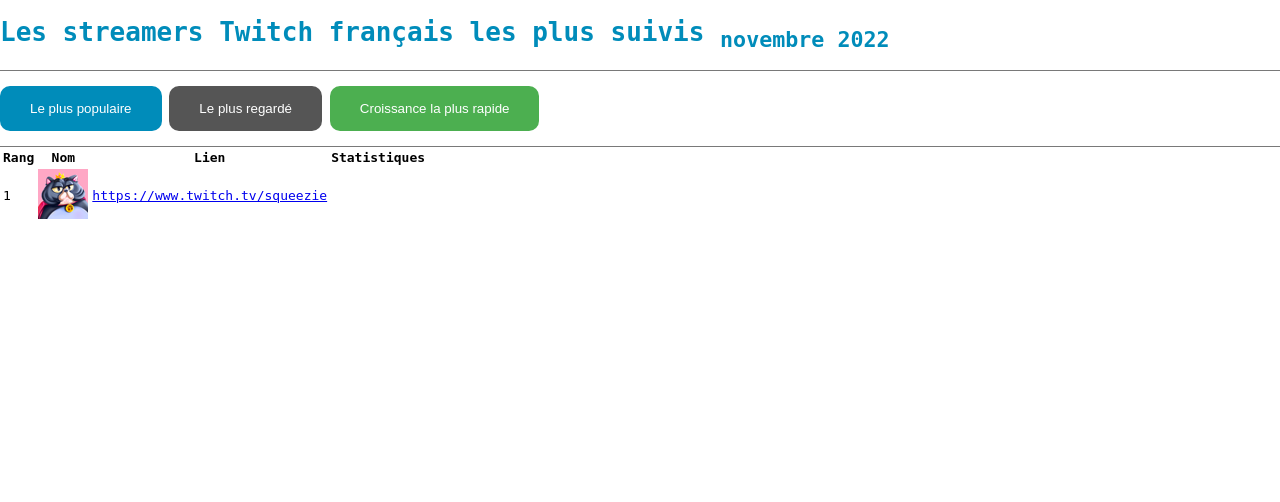
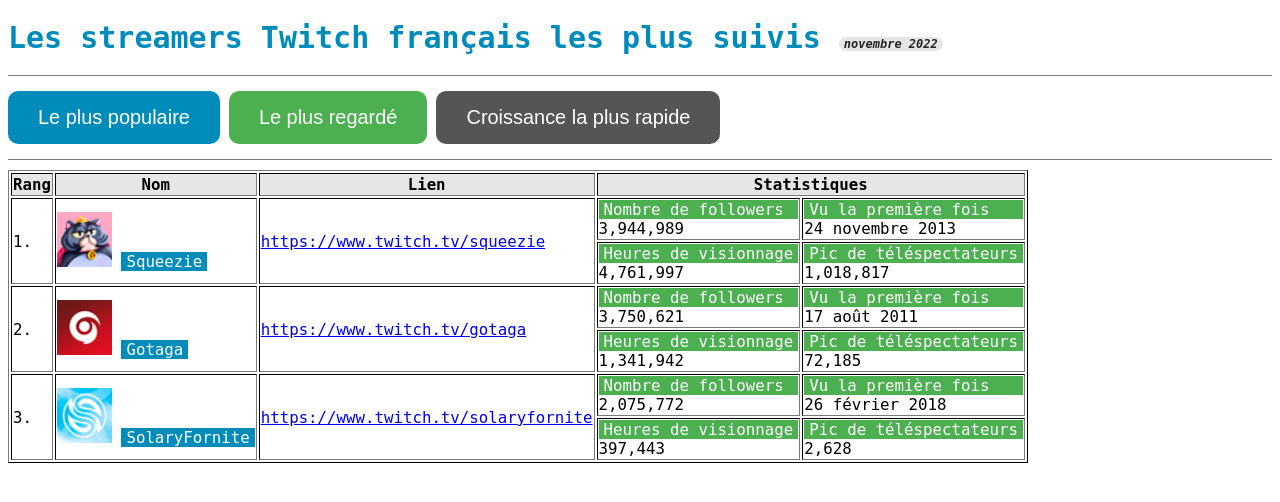
Before and after one commit to flex-57/CDA_2409_FG, a PHP site: page /pages/twitch.html in a window 1280 px wide. Shown: the top 502 px of the page. Run offline with PHP 8.4, Linux system fonts and the light colour scheme.

Commit message:
twitch fini

```diff
--- a/Web/mini_pages/assets/css/twitch.css
+++ b/Web/mini_pages/assets/css/twitch.css
@@ -2,12 +2,16 @@
     --blue: #008cba;
     --gray: #555;
     --green: #4caf50;
+    --blue-hover: #008cbad8;
+    --gray-hover: #555555d8;
+    --green-hover: #4caf50d8;
+    --black: #252525;
+    --light-gray : #e6e6e6;
 }
 
 body{
-    margin: 0;
-    padding: 0;
     font-family: monospace;
+    font-size: 15px;
 }
 
 h1 {
@@ -15,9 +19,10 @@ h1 {
 }
 
 nav {
-    border-top: 1px outset #252525;
-    border-bottom: 1px inset #252525;
+    border-top: 1px outset var(--black);
+    border-bottom: 1px inset var(--black);
     padding: 15px 0;
+    margin: 10px 0;
 }
 
 .btn {
@@ -25,6 +30,20 @@ nav {
     padding: 15px 30px;
     border-radius: 10px;
     color: #fff;
+    font-size: 1.33em;
+    cursor: pointer;
+}
+
+.badge {
+    padding: 0 5px;
+    color: #fff;
+}
+
+.badge-gray {
+    background-color: var(--light-gray);
+    color: var(--black);
+    font-size: .4em;
+    border-radius: 10px;
 }
 
 .btn-blue {
@@ -38,3 +57,36 @@ nav {
 .btn-green {
     background-color: var(--green);
 }
+
+nav .btn-blue:hover {
+    background-color: var(--blue-hover);
+}
+
+nav .btn-gray:hover {
+    background-color: var(--gray-hover);
+}
+
+nav .btn-green:hover {
+    background-color: var(--green-hover);
+}
+
+table {
+    border: 1px outset var(--black);
+    font-size: 1.05em;
+}
+
+tr, th, td {
+    border: 1px inset var(--black);
+}
+
+th {
+    background-color: var(--light-gray);
+}
+
+td .btn-green {
+    display: block;
+}
+
+table img {
+    width: 55px;
+}
--- a/Web/mini_pages/pages/twitch.html
+++ b/Web/mini_pages/pages/twitch.html
@@ -8,12 +8,12 @@
 </head>
 <body>
     <header>
-        <h1>Les streamers Twitch français les plus suivis <sub>novembre 2022</sub></h1>
+        <h1>Les streamers Twitch français les plus suivis <span class="badge badge-gray"><i>novembre 2022</i></span></h1>
     </header>
     <nav>
         <button class="btn btn-blue">Le plus populaire</button>
-        <button class="btn btn-gray">Le plus regardé</button>
-        <button class="btn btn-green">Croissance la plus rapide</button>
+        <button class="btn btn-green">Le plus regardé</button>
+        <button class="btn btn-gray">Croissance la plus rapide</button>
     </nav>
     <main>
         <table>
@@ -21,13 +21,91 @@
                 <th>Rang</th>
                 <th>Nom</th>
                 <th>Lien</th>
-                <th>Statistiques</th>
+                <th colspan="2">Statistiques</th>
+            </tr>
+
+            <tr>
+                <td rowspan="2">1.</td>
+                <td rowspan="2">
+                    <img src="../assets/img/html-squeezie.png" alt="avatar Squeezie">
+                    <span class="badge btn-blue">Squeezie</span>
+                </td>
+                <td rowspan="2"><a href="https://www.twitch.tv/squeezie">https://www.twitch.tv/squeezie</a></td>
+                <td>
+                    <span class="badge btn-green">Nombre de followers</span>
+                    <span>3,944,989</span>
+                </td>
+
+                <td>
+                    <span class="badge btn-green">Vu la première fois</span>
+                    <span>24 novembre 2013</span>
+                </td>
             </tr>
             <tr>
-                <td>1</td>
-                <td><img src="../assets/img/html-squeezie.png" alt="avatar-squeezie"></td>
-                <td><a href="https://www.twitch.tv/squeezie">https://www.twitch.tv/squeezie</a></td>
-                <td></td>
+                <td>
+                    <span class="badge btn-green">Heures de visionnage</span>
+                    <span>4,761,997</span>
+                </td>
+                <td>
+                    <span class="badge btn-green">Pic de téléspectateurs</span>
+                    <span>1,018,817</span>
+                </td>
+            </tr>
+
+            <tr>
+                <td rowspan="2">2.</td>
+                <td rowspan="2">
+                    <img src="../assets/img/html-gotaga.png" alt="avatar Gotaga">
+                    <span class="badge btn-blue">Gotaga</span>
+                </td>
+                <td rowspan="2"><a href="https://www.twitch.tv/gotaga">https://www.twitch.tv/gotaga</a></td>
+                <td>
+                    <span class="badge btn-green">Nombre de followers</span>
+                    <span>3,750,621</span>
+                </td>
+
+                <td>
+                    <span class="badge btn-green">Vu la première fois</span>
+                    <span>17 août 2011</span>
+                </td>
+            </tr>
+            <tr>
+                <td>
+                    <span class="badge btn-green">Heures de visionnage</span>
+                    <span>1,341,942</span>
+                </td>
+                <td>
+                    <span class="badge btn-green">Pic de téléspectateurs</span>
+                    <span>72,185</span>
+                </td>
+            </tr>
+
+            <tr>
+                <td rowspan="2">3.</td>
+                <td rowspan="2">
+                    <img src="../assets/img/html-solary.png" alt="avatar SolaryFornite">
+                    <span class="badge btn-blue">SolaryFornite</span>
+                </td>
+                <td rowspan="2"><a href="https://www.twitch.tv/solaryfornite">https://www.twitch.tv/solaryfornite</a></td>
+                <td>
+                    <span class="badge btn-green">Nombre de followers</span>
+                    <span>2,075,772</span>
+                </td>
+
+                <td>
+                    <span class="badge btn-green">Vu la première fois</span>
+                    <span>26 février 2018</span>
+                </td>
+            </tr>
+            <tr>
+                <td>
+                    <span class="badge btn-green">Heures de visionnage</span>
+                    <span>397,443</span>
+                </td>
+                <td>
+                    <span class="badge btn-green">Pic de téléspectateurs</span>
+                    <span>2,628</span>
+                </td>
             </tr>
         </table>
     </main>
```
